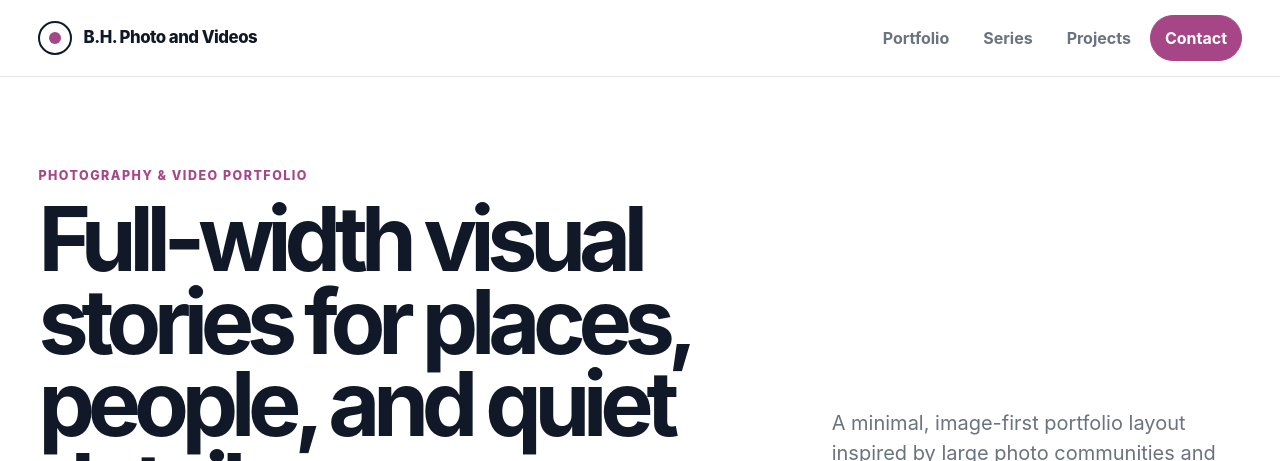
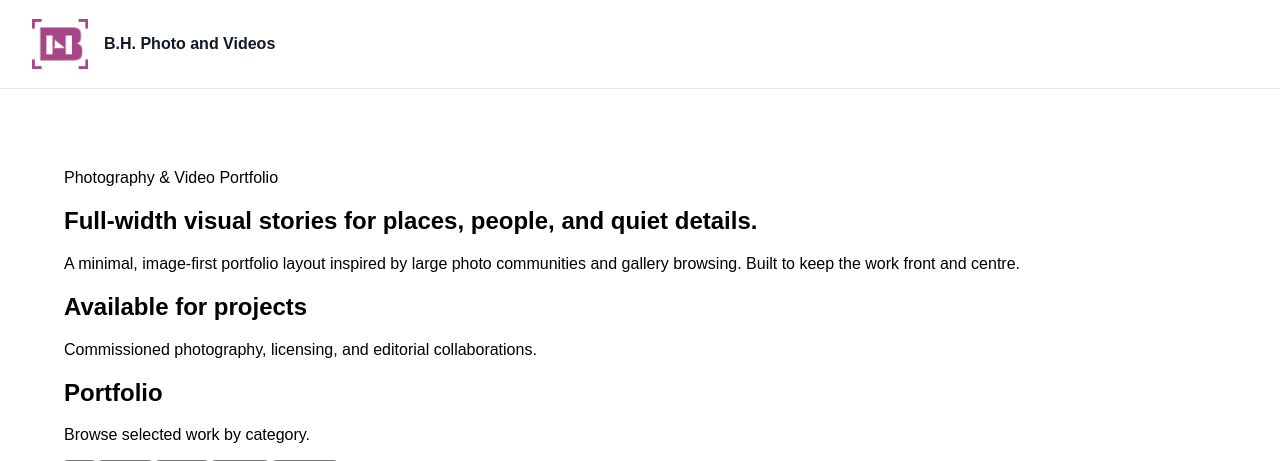
Before and after one commit to bhpv/www, a Jekyll site: the page built from index.html, in a window 1280 px wide and 1400 px high. Shown: the top 461 px of the window. Built offline with Jekyll 4.4.1, drawn with Linux system fonts in a browser that asks for light colours; some of the changed text lies outside the part shown; grey boxes are pictures that could not be loaded.

Commit message:
Add logo.

```diff
--- a/_config.yml
+++ b/_config.yml
@@ -1,30 +1,8 @@
+
 title: B.H. Photo and Videos
-tagline: Photography and video portfolio
-description: A clean, full-width photography and video portfolio featuring selected visual work, commissioned photography, licensing, and editorial collaborations.
-url: "https://bhpv.ca"
-baseurl: ""
-lang: en_CA
-timezone: America/Toronto
-logo: /assets/img/logo.png
-email: hello@example.com
-
-author:
-  name: B.H. Photo and Videos
-  url: https://bhpv.ca
-
-social:
-  name: B.H. Photo and Videos
-  links:
-    - https://bhpv.ca
-
+description: Photography and videography portfolio
+url: https://bhpv.ca
 plugins:
+  - jekyll-sitemap
   - jekyll-seo-tag
-  - jekyll-sitemap
-
-permalink: pretty
-
-exclude:
-  - Gemfile
-  - Gemfile.lock
-  - README.md
-  - vendor
+logo: /assets/images/logo.png
--- a/_includes/footer.html
+++ b/_includes/footer.html
@@ -1,4 +1,4 @@
 <footer class="site-footer">
-  <p>&copy; <span id="year"></span> {{ site.title }}. Built with Jekyll.</p>
+  <p>&copy; <span id="year"></span> {{ site.title }}.</p>
   <a href="#top">Back to top</a>
 </footer>
--- a/_layouts/default.html
+++ b/_layouts/default.html
@@ -1,10 +1,27 @@
+
 <!doctype html>
-<html lang="{{ site.lang | default: 'en' }}">
-{% include head.html %}
+<html>
+<head>
+<meta charset="utf-8">
+<meta name="viewport" content="width=device-width, initial-scale=1">
+<link rel="stylesheet" href="/assets/css/style.css">
+{% seo %}
+</head>
 <body>
-  {% include header.html %}
-  {{ content }}
-  {% include footer.html %}
-  <script src="{{ '/assets/js/main.js' | relative_url }}"></script>
+<header class="site-header">
+  <a class="brand" href="/">
+    <img src="/assets/images/logo.png" alt="B.H. Photo and Videos Logo">
+    <span>B.H. Photo and Videos</span>
+  </a>
+</header>
+
+<main>{{ content }}</main>
+
+<footer class="site-footer">
+  <div class="footer-brand">
+    <img src="/assets/images/logo.png" alt="B.H. Photo and Videos Logo">
+    <span>B.H. Photo and Videos</span>
+  </div>
+</footer>
 </body>
 </html>
--- /dev/null
+++ b/assets/css/style.css
@@ -0,0 +1,28 @@
+
+:root{
+--accent:#a64686;
+--bg:#ffffff;
+}
+body{margin:0;background:#fff;font-family:Arial,sans-serif;}
+.site-header,.site-footer{
+display:flex;
+align-items:center;
+padding:1rem 2rem;
+border-bottom:1px solid #e5e7eb;
+background:#fff;
+}
+.site-footer{border-top:1px solid #e5e7eb;border-bottom:none;}
+.brand,.footer-brand{
+display:flex;
+align-items:center;
+gap:1rem;
+text-decoration:none;
+color:#111827;
+font-weight:700;
+}
+.brand img,.footer-brand img{
+width:56px;
+height:56px;
+object-fit:contain;
+}
+main{padding:2rem;}
```
Also changed, not shown: index.md (added, +9 -0 lines), assets/images/logo.png (added), assets/img/logo.png (added).
